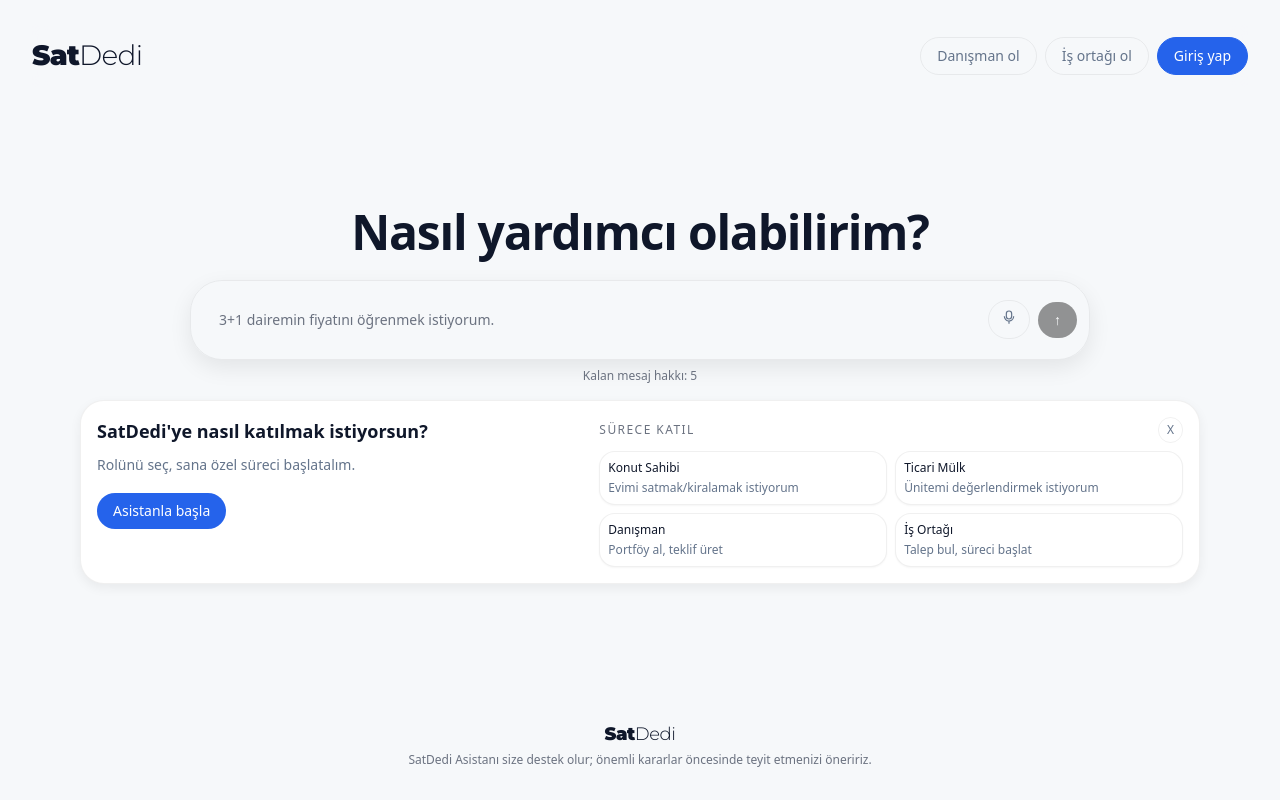
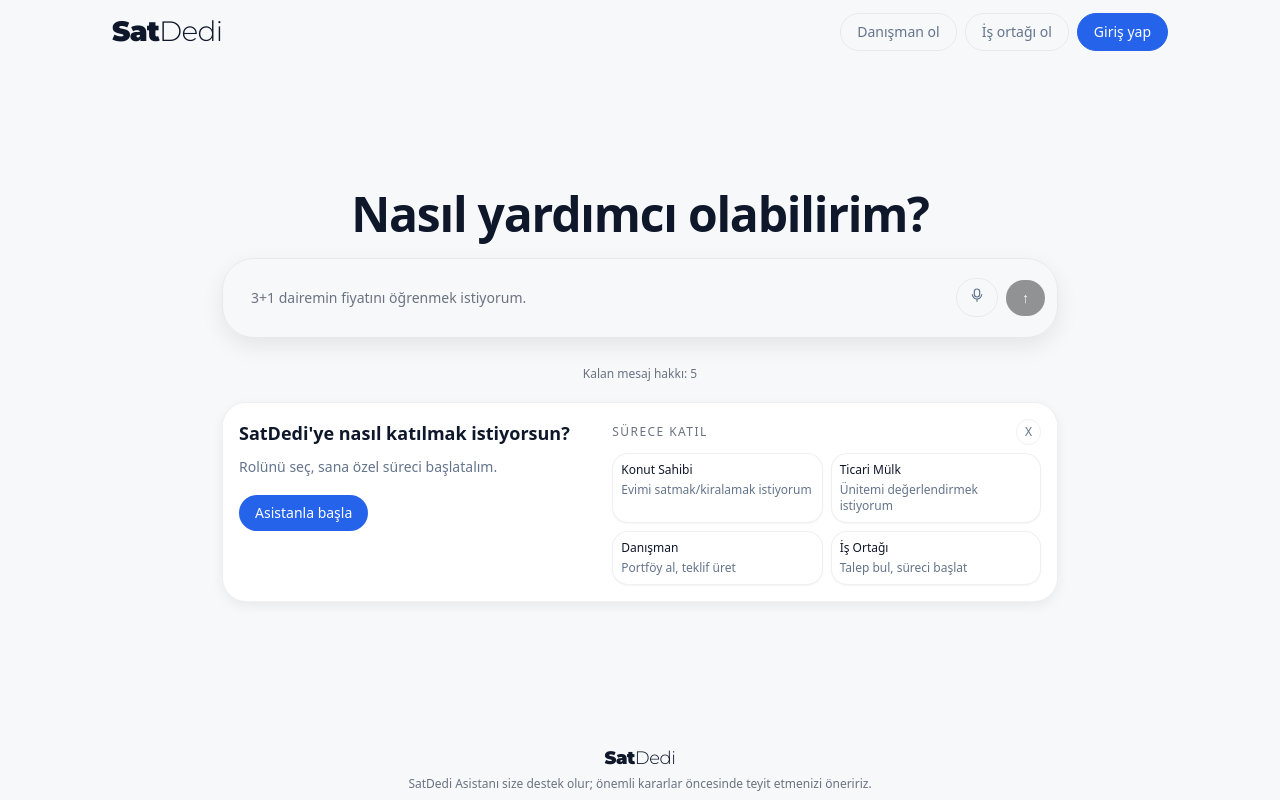
Before and after one commit to muazgozhamam/teklif-platform, a Next.js app in the folder apps/dashboard/: page / in a window 1280 px wide. Built offline with nearby package versions, Linux system fonts and the light colour scheme; no server answers.

Commit message:
fix(landing): align center column widths like chatgpt layout

```diff
--- a/apps/dashboard/app/page.tsx
+++ b/apps/dashboard/app/page.tsx
@@ -2,7 +2,7 @@
 
 import React, { useEffect, useMemo, useRef, useState } from "react";
 import LandingShell from "@/components/landing/LandingShell";
-import ContentClamp from "@/components/landing/ContentClamp";
+import CenterColumn from "@/components/landing/CenterColumn";
 import SuggestionCard from "@/components/landing/SuggestionCard";
 import StickyHeader from "@/components/chat/StickyHeader";
 import ChatComposer from "@/components/chat/ChatComposer";
@@ -280,13 +280,11 @@
 
       {isCenteredComposer ? (
         <section className="flex flex-1 flex-col items-center justify-center">
-          <ContentClamp size="hero">
-            <h1 className="mb-6 text-center text-3xl font-semibold tracking-tight md:text-5xl">
+          <CenterColumn className="flex flex-col gap-5">
+            <h1 className="text-center text-3xl font-semibold tracking-tight md:text-5xl">
               Nasıl yardımcı olabilirim?
             </h1>
-          </ContentClamp>
 
-          <ContentClamp size="input">
             <ChatComposer
               value={input}
               disabled={false}
@@ -310,10 +308,8 @@
                 Kalan mesaj hakkı: {guestRemaining}
               </p>
             ) : null}
-          </ContentClamp>
 
-          {showSuggestionCard ? (
-            <ContentClamp size="cards">
+            {showSuggestionCard ? (
               <SuggestionCard
                 onTryNow={() => {
                   setComposerFocused(true);
@@ -322,8 +318,8 @@
                 }}
                 onClose={() => setShowSuggestionCard(false)}
               />
-            </ContentClamp>
-          ) : null}
+            ) : null}
+          </CenterColumn>
         </section>
       ) : (
         <>
--- /dev/null
+++ b/apps/dashboard/components/landing/CenterColumn.tsx
@@ -0,0 +1,10 @@
+import React from 'react';
+
+type CenterColumnProps = {
+  children: React.ReactNode;
+  className?: string;
+};
+
+export default function CenterColumn({ children, className = '' }: CenterColumnProps) {
+  return <div className={`mx-auto w-full max-w-[900px] px-6 md:px-8 ${className}`.trim()}>{children}</div>;
+}
--- a/apps/dashboard/components/landing/ContentClamp.tsx
+++ /dev/null
@@ -1,14 +0,0 @@
-import React from 'react';
-
-type ClampSize = 'hero' | 'input' | 'cards' | 'base';
-
-const SIZE_CLASS: Record<ClampSize, string> = {
-  hero: 'max-w-[900px]',
-  input: 'max-w-[900px]',
-  cards: 'max-w-[1120px]',
-  base: 'max-w-[1120px]',
-};
-
-export default function ContentClamp({ size = 'base', className = '', children }: { size?: ClampSize; className?: string; children: React.ReactNode }) {
-  return <div className={`mx-auto w-full ${SIZE_CLASS[size]} ${className}`.trim()}>{children}</div>;
-}
--- a/apps/dashboard/components/landing/LandingHeader.tsx
+++ b/apps/dashboard/components/landing/LandingHeader.tsx
@@ -36,7 +36,7 @@
   return (
     <>
       <header className="py-3">
-        <div className="mx-auto flex w-full max-w-[1280px] items-center justify-between gap-4">
+        <div className="mx-auto flex w-full max-w-[1120px] items-center justify-between gap-4 px-6 md:px-8">
           <Link
             href="/"
             aria-label="SatDedi ana sayfa"
--- a/apps/dashboard/components/landing/LandingShell.tsx
+++ b/apps/dashboard/components/landing/LandingShell.tsx
@@ -9,18 +9,16 @@
 export default function LandingShell({ children, footer }: LandingShellProps) {
   return (
     <main className="min-h-screen w-full" style={{ background: "var(--color-bg)", color: "var(--color-text-primary)" }}>
-      <div className="flex min-h-screen w-full flex-col px-6 py-6 md:px-8">
-        <div className="mx-auto flex w-full max-w-[1280px] flex-1 flex-col">
+      <div className="flex min-h-screen w-full flex-col">
           {children}
           {footer ? (
-            <div className="pb-2 pt-4 text-center text-xs" style={{ color: "var(--color-text-muted)" }}>
+            <div className="mx-auto w-full max-w-[900px] px-6 pb-2 pt-4 text-center text-xs md:px-8" style={{ color: "var(--color-text-muted)" }}>
               <div className="mb-1">
                 <Logo size="sm" className="text-lg" />
               </div>
               {footer}
             </div>
           ) : null}
-        </div>
       </div>
     </main>
   );
--- a/apps/dashboard/components/landing/SuggestionCard.tsx
+++ b/apps/dashboard/components/landing/SuggestionCard.tsx
@@ -9,7 +9,7 @@
 export default function SuggestionCard({ onTryNow, onClose }: SuggestionCardProps) {
   return (
     <section
-      className="mt-4 grid gap-4 rounded-3xl border p-4 md:grid-cols-[1fr_1.2fr]"
+      className="grid gap-4 rounded-3xl border p-4 md:grid-cols-[1fr_1.2fr]"
       style={{ borderColor: "var(--color-border)", background: "var(--color-surface)", boxShadow: "var(--shadow-md)" }}
     >
       <div>
```
